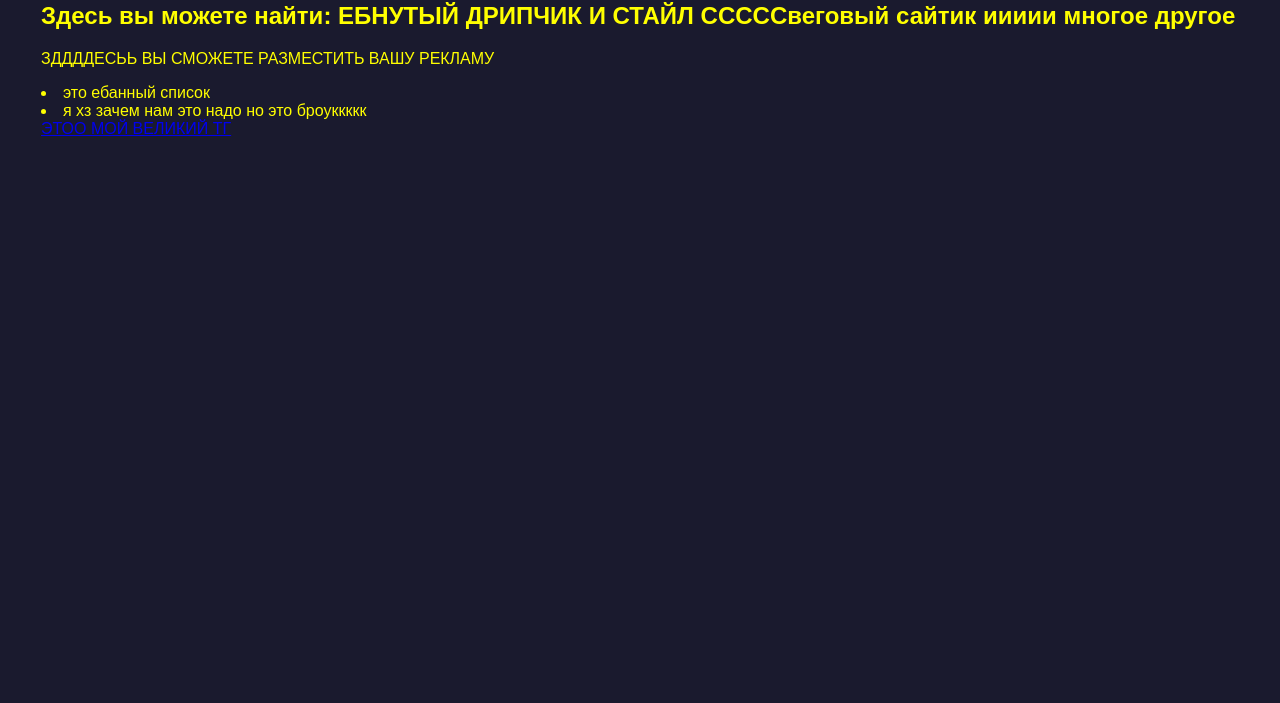
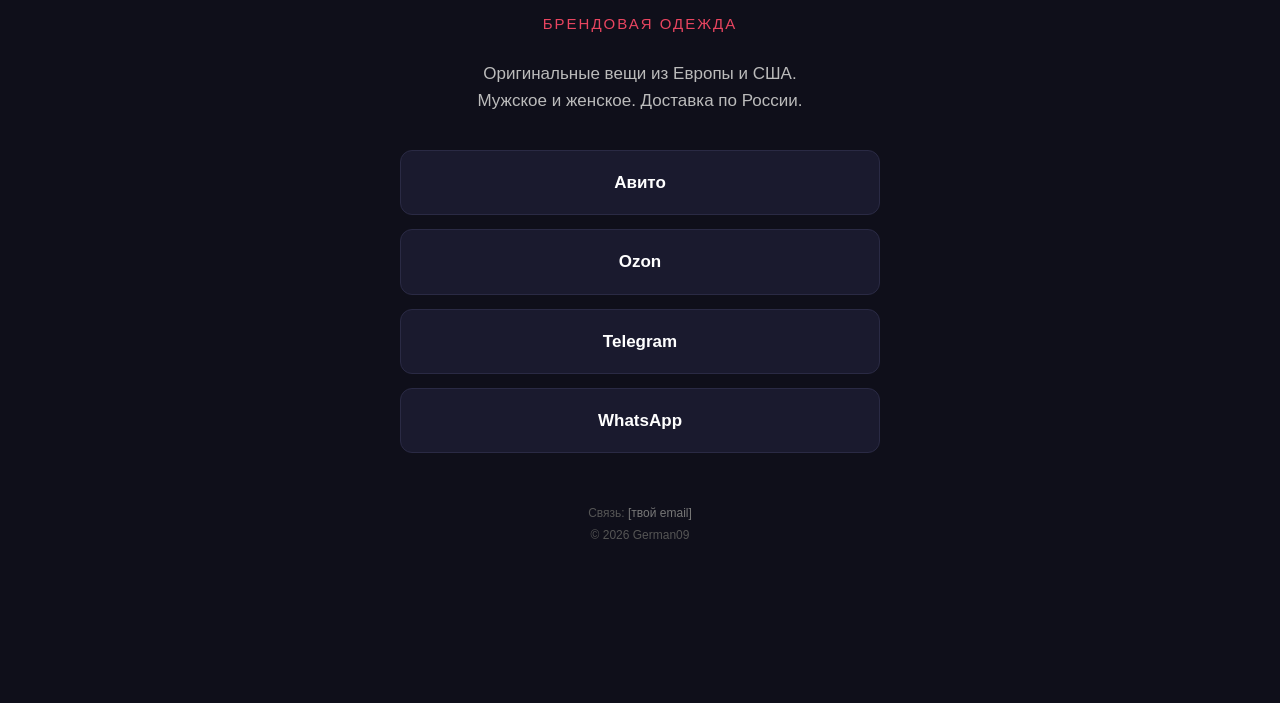
Before and after one commit to sorokingerman09-ops/German09, a plain HTML site: page index.html in a window 1280 px wide. Shown: the part 97-800 px from the top of the page. Drawn offline with Linux system fonts and the light colour scheme.

Commit message:
Update index.html

```diff
--- a/index.html
+++ b/index.html
@@ -1,27 +1,118 @@
-<DOCTYPE html>
+<!DOCTYPE html>
 <html>
 <head>
-    <title> АВИТО ВЕЩИ СВЭГ </title>
+  <meta charset="UTF-8">
+  <meta name="viewport" content="width=device-width, initial-scale=1.0">
+  <title>German09 — Брендовая одежда</title>
   <style>
+    * {
+      box-sizing: border-box;
+      margin: 0;
+      padding: 0;
+    }
+
     body {
+      background: #0f0f1a;
+      color: #eee;
+      font-family: Arial, sans-serif;
+      line-height: 1.6;
+      min-height: 100vh;
+      display: flex;
+      flex-direction: column;
+      align-items: center;
+      padding: 40px 20px;
+    }
+
+    .card {
+      width: 100%;
+      max-width: 480px;
+      text-align: center;
+    }
+
+    h1 {
+      font-size: 38px;
+      color: #fff;
+      letter-spacing: 3px;
+      margin-bottom: 8px;
+    }
+
+    .tagline {
+      font-size: 15px;
+      color: #e94560;
+      text-transform: uppercase;
+      letter-spacing: 2px;
+      margin-bottom: 24px;
+    }
+
+    .about {
+      font-size: 17px;
+      color: #bbb;
+      margin-bottom: 36px;
+    }
+
+    .links {
+      display: flex;
+      flex-direction: column;
+      gap: 14px;
+    }
+
+    .link {
+      display: block;
+      padding: 18px;
+      border-radius: 12px;
       background: #1a1a2e;
-        color: #FFFF00;
-        font-family: Arial, sans-serif;
-        margin: 1;
-        padding: 40px;
+      border: 1px solid #2a2a44;
+      color: #fff;
+      text-decoration: none;
+      font-size: 17px;
+      font-weight: bold;
+      transition: all 0.2s;
+    }
+
+    .link:hover {
+      background: #e94560;
+      border-color: #e94560;
+      transform: translateY(-2px);
+    }
+
+    .footer {
+      margin-top: 50px;
+      font-size: 12px;
+      color: #555;
+      line-height: 1.8;
+    }
+
+    .footer a {
+      color: #777;
+      text-decoration: none;
+    }
   </style>
 </head>
 <body>
-    <h1> Авито СВЭГ1488</h1>
-    <h2> Здесь вы можете найти:
-    ЕБНУТЫЙ ДРИПЧИК И СТАЙЛ
-    СССССвеговый сайтик
-    иииии многое другое</h2>
-    <p> ЗДДДДЕСЬЬ ВЫ СМОЖЕТЕ РАЗМЕСТИТЬ ВАШУ РЕКЛАМУ</p>
-    <ui>
-    <li> это ебанный список</li>
-      <li> я хз зачем нам это надо но это броуккккк</li>
-    </ui>
-    <a href="https://t.me/xxxfff42"> ЭТОО МОЙ ВЕЛИКИЙ ТГ</a>
+
+  <div class="card">
+
+    <h1>German09</h1>
+    <p class="tagline">Брендовая одежда</p>
+
+    <p class="about">
+      Оригинальные вещи из Европы и США.<br>
+      Мужское и женское. Доставка по России.
+    </p>
+
+    <div class="links">
+      <a href="[ссылка на Авито]" class="link">Авито</a>
+      <a href="[ссылка на Ozon]" class="link">Ozon</a>
+      <a href="[ссылка на Telegram]" class="link">Telegram</a>
+      <a href="[ссылка на WhatsApp]" class="link">WhatsApp</a>
+    </div>
+
+    <div class="footer">
+      <p>Связь: <a href="mailto:[твой email]">[твой email]</a></p>
+      <p>© 2026 German09</p>
+    </div>
+
+  </div>
+
 </body>
 </html>
```
Lines whose indentation alone changed are shown as unchanged.
